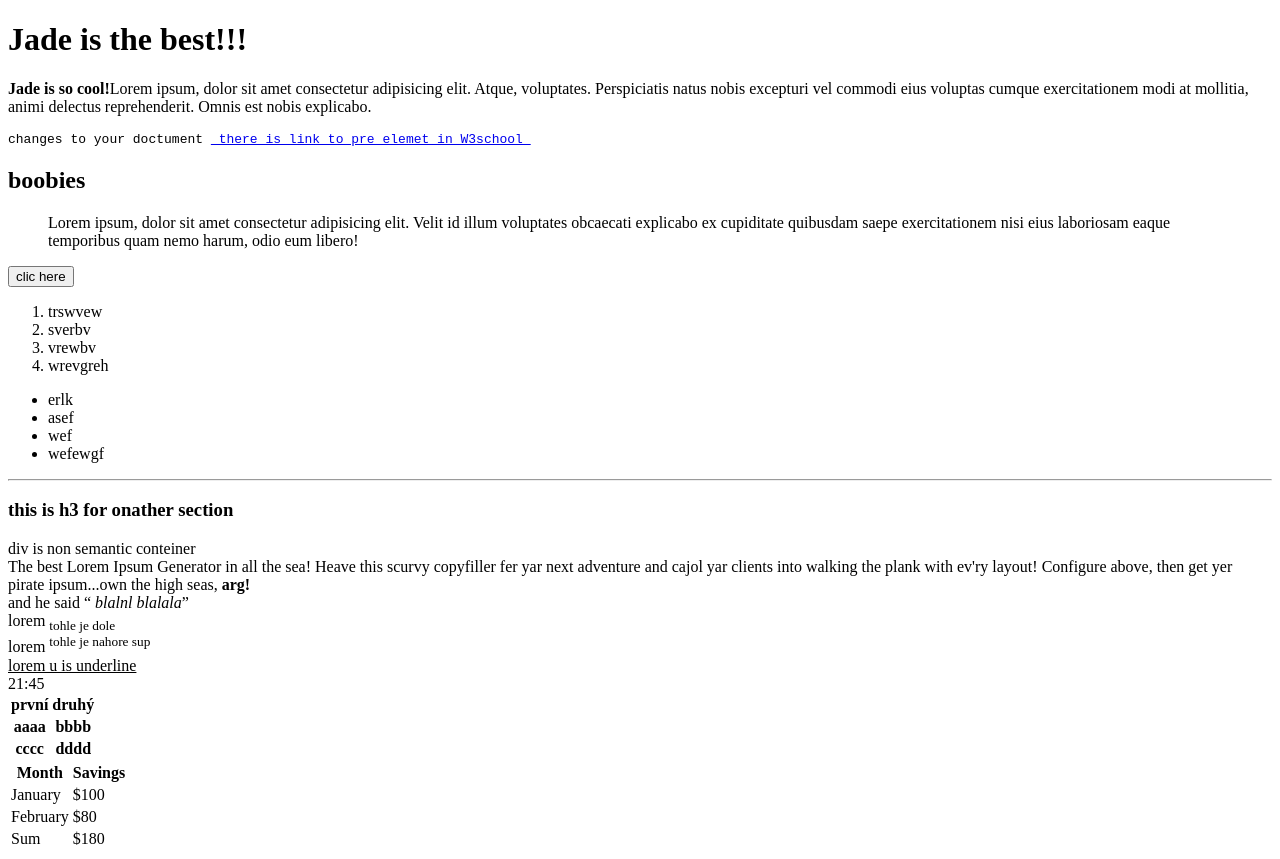
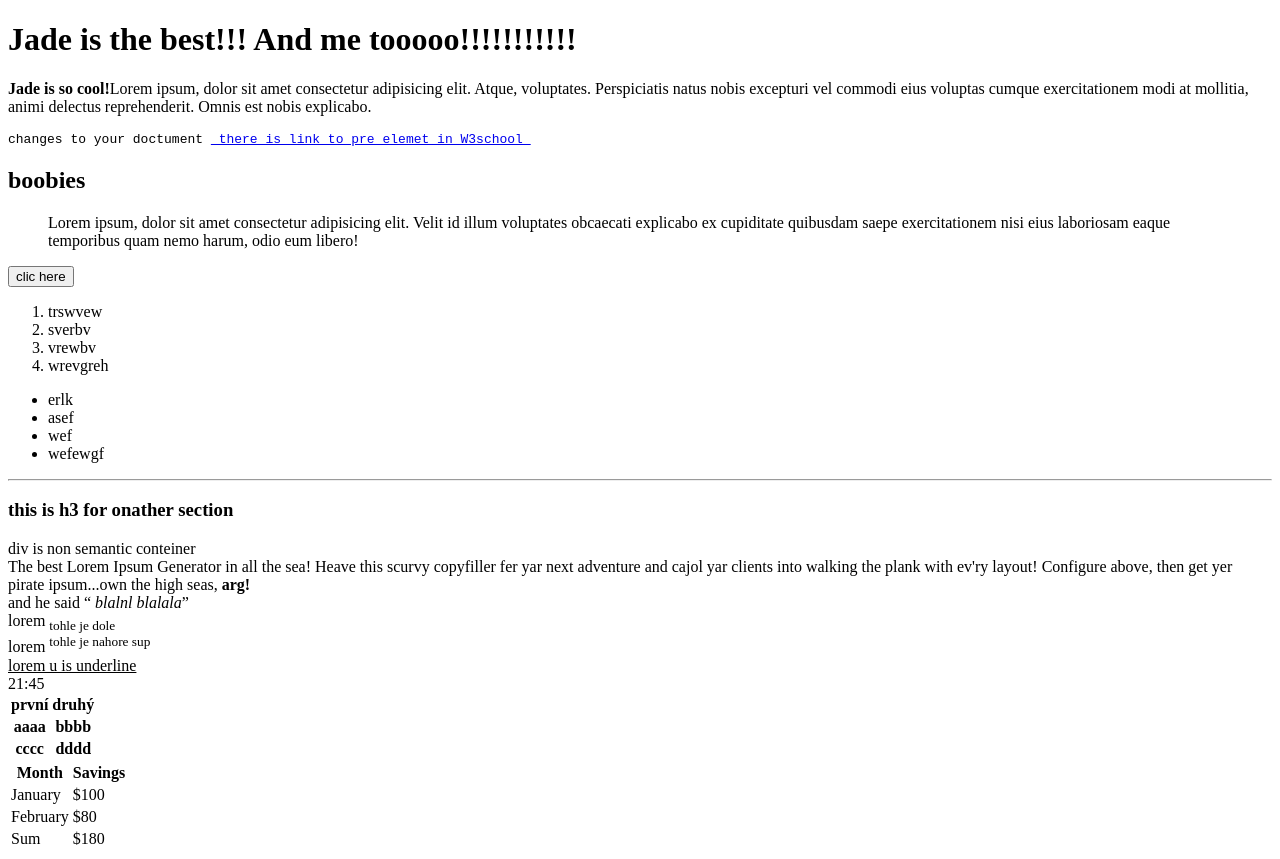
Before and after one commit to VitHusak/rep1, a plain HTML site: page index.html in a window 1280 px wide. Drawn offline with Linux system fonts and the light colour scheme.

Commit message:
presunul jsem to jinam

```diff
--- a/index.html
+++ b/index.html
@@ -11,7 +11,7 @@
 <body>
     <header>
         <h1>
-            Jade is the best!!!
+            Jade is the best!!! And me tooooo!!!!!!!!!!!
         </h1>
 
         <p>
```
